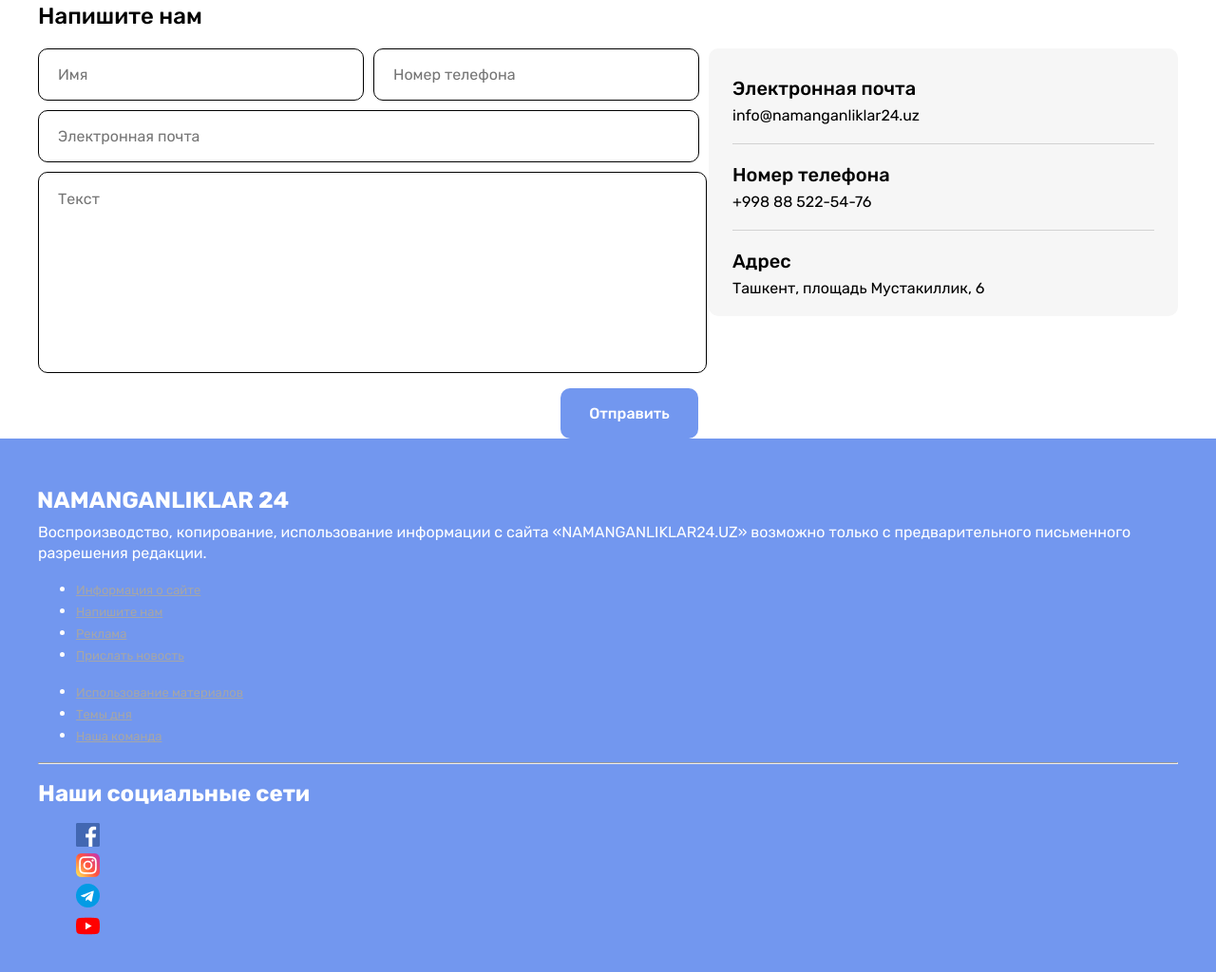
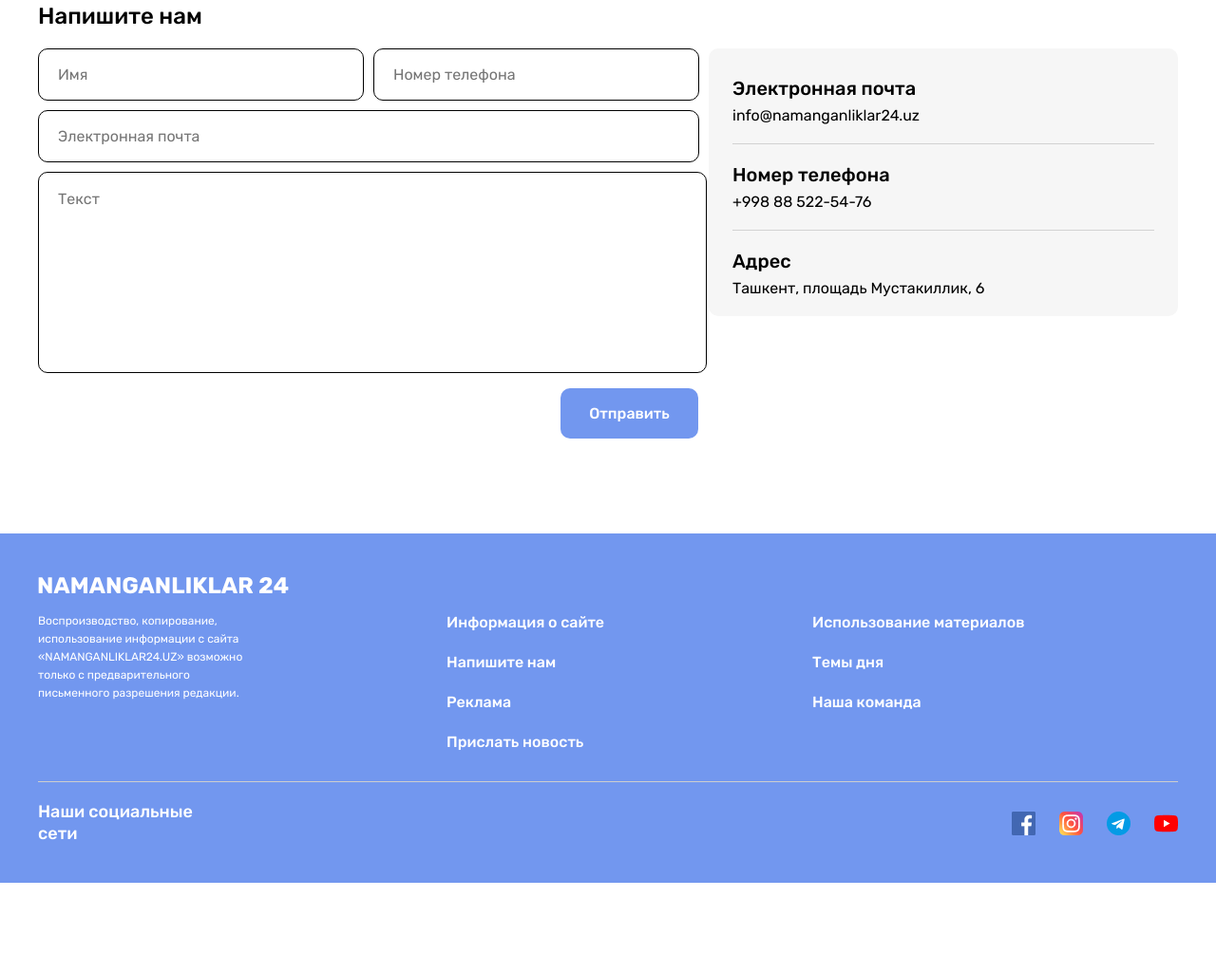
Before and after one commit to Mr-Perfectuz/Namanganliklar24, a plain HTML site: page contact.html in a window 1280 px wide. Shown: the part 230-1254 px from the top of the page at 95% size. After the commit the page ends 1160 px from the top, so only its background shows below. Drawn offline with Linux system fonts and the light colour scheme.

Commit message:
add site-footer

```diff
--- a/contact.html
+++ b/contact.html
@@ -211,10 +211,10 @@
                                         <div class="site-footer-socials">
                                                 <h2 class="site-footer-socials-heading">Наши социальные сети</h2>
                                                 <ul class="site-footer-socials-list">
-                                                        <li class="footer-list"><a href="#"><img src="/photos/icon-facebook.png" alt="facebook iconi" width="25" height="25" srcset="/photos/icon-facebook.png 1x, /photos/icon-facebook@2x.png 2x" ></a></li>
-                                                        <li class="footer-list"><a href="#"><img src="/photos/icon-instagram.png" alt="instagram iconi" width="25" height="25" srcset="/photos/icon-instagram.png 1x, /photos/icon-instagram@2x.png 2x"></a></li>
-                                                        <li class="footer-list"><a href="#"><img src="/photos/icon-telegram.png" alt="telegram iconcasi" width="25" height="25" srcset="/photos/icon-telegram.png 1x, /photos/icon-telegram@2x.png 2x"></a></li>
-                                                        <li class="footer-list"><a href="#"><img src="/photos/icon-youtube.png" alt="you tube iconcasi" width="25" height="25" srcset="/photos/icon-youtube.png 1x, /photos/icon-youtube@2x.png 2x"></a></li>
+                                                        <li class="footer-list"><a class="site-footer-social-link" href="#"><img class="site-footer-social-icon" src="/photos/icon-facebook.png" alt="facebook iconi" width="25" height="25" srcset="/photos/icon-facebook.png 1x, /photos/icon-facebook@2x.png 2x" ></a></li>
+                                                        <li class="footer-list"><a class="site-footer-social-link" href="#"><img class="site-footer-social-icon" src="/photos/icon-instagram.png" alt="instagram iconi" width="25" height="25" srcset="/photos/icon-instagram.png 1x, /photos/icon-instagram@2x.png 2x"></a></li>
+                                                        <li class="footer-list"><a class="site-footer-social-link" href="#"><img class="site-footer-social-icon" src="/photos/icon-telegram.png" alt="telegram iconcasi" width="25" height="25" srcset="/photos/icon-telegram.png 1x, /photos/icon-telegram@2x.png 2x"></a></li>
+                                                        <li class="footer-list"><a class="site-footer-social-link" href="#"><img class="site-footer-social-icon" src="/photos/icon-youtube.png" alt="you tube iconcasi" width="25" height="25" srcset="/photos/icon-youtube.png 1x, /photos/icon-youtube@2x.png 2x"></a></li>
                                                 </ul>
                                         </div>
                                         </div>
--- a/css/style.css
+++ b/css/style.css
@@ -238,6 +238,7 @@ body{
 
 
 .sitenav-link{
+     padding: 0;
      padding-right: 0;
      color: #7f7f7f;
      text-decoration: none;
@@ -947,17 +948,29 @@ body{
 
 /* SITE_FOOTER */
 .site-footer {
+     margin-top: 100px;
      padding-top: 40px;
      padding-bottom: 40px;
      background-color: #7297EF;
      color: #fff;
 }
-
+.site-footer *:focus{
+     outline: 2px dashed #fff;
+}
 .site-footer-logo-wrapper {
      display: flex;
+     margin-bottom: 15px;
 }
 .site-footer-logo {
      display: flex;
+     padding: 0;
+}
+
+.site-footer-logo:hover{
+     opacity: 0.8;
+}
+.site-footer-logo:active{
+     opacity: 0.6;
 }
 .site-footer-logo-img {
      object-fit: contain;
@@ -965,26 +978,82 @@ body{
      height: 28px;
 }
 .site-footer-about-links {
+     display: flex ;
 }
 .site-footer-about {
+     width: 230px;
+     font-size: 12px;
+     line-height: 19px;
+     margin-right: 200px;
 }
 .site-footer-links-wrapper {
+     flex-grow: 1;
+     display: flex;
 }
 .site-footer-links {
+     width: 50%;
+     padding-left: 0;
+     padding-right: 24px;
+     margin: 0;
+     list-style: none;
+     font-weight: 500;
+
 }
-.site-footer-links-item {
+.site-footer-links-item:not(:last-child) {
+     margin-bottom: 20px;
 }
 .site-footer-link {
+     padding: 0;
+     color: #fff;
+     display: inline;
+     text-decoration: none;
+     font-size: 16px;
+}
+.site-footer-link:hover{
+     text-decoration: underline;
 }
 .site-footer-divider {
+     margin-top: 30px;
+     margin-bottom: 20px;
+     height: 1px;
+     border: 0;
+     background-color: #CECECE;
 }
 .site-footer-socials {
+     display: flex;
+     justify-content: space-between;
+     align-items:center;
+
 }
 .site-footer-socials-heading {
+     width: 170px;
+     margin: 0;
+     font-size: 18px;
+     line-height: 23px;
+     font-weight: 500;
 }
 .site-footer-socials-list {
+     display: flex;
+     align-items: center;
+     padding: 0;
+     margin: 0;
+     list-style: none;
+}
+.site-footer-socials-list:not(:last-child){
+     margin-right: 25px;
+
 }
 .footer-list {
+     display: flex;
+}
+.site-footer-social-link{
+     display: flex;
+}
+.site-footer-social-icon{
+     flex-shrink: 0;
+     width: 25px;
+     height: 25px;
+     object-fit: contain;
 }
 /* Footer  */
 .footer{
```
